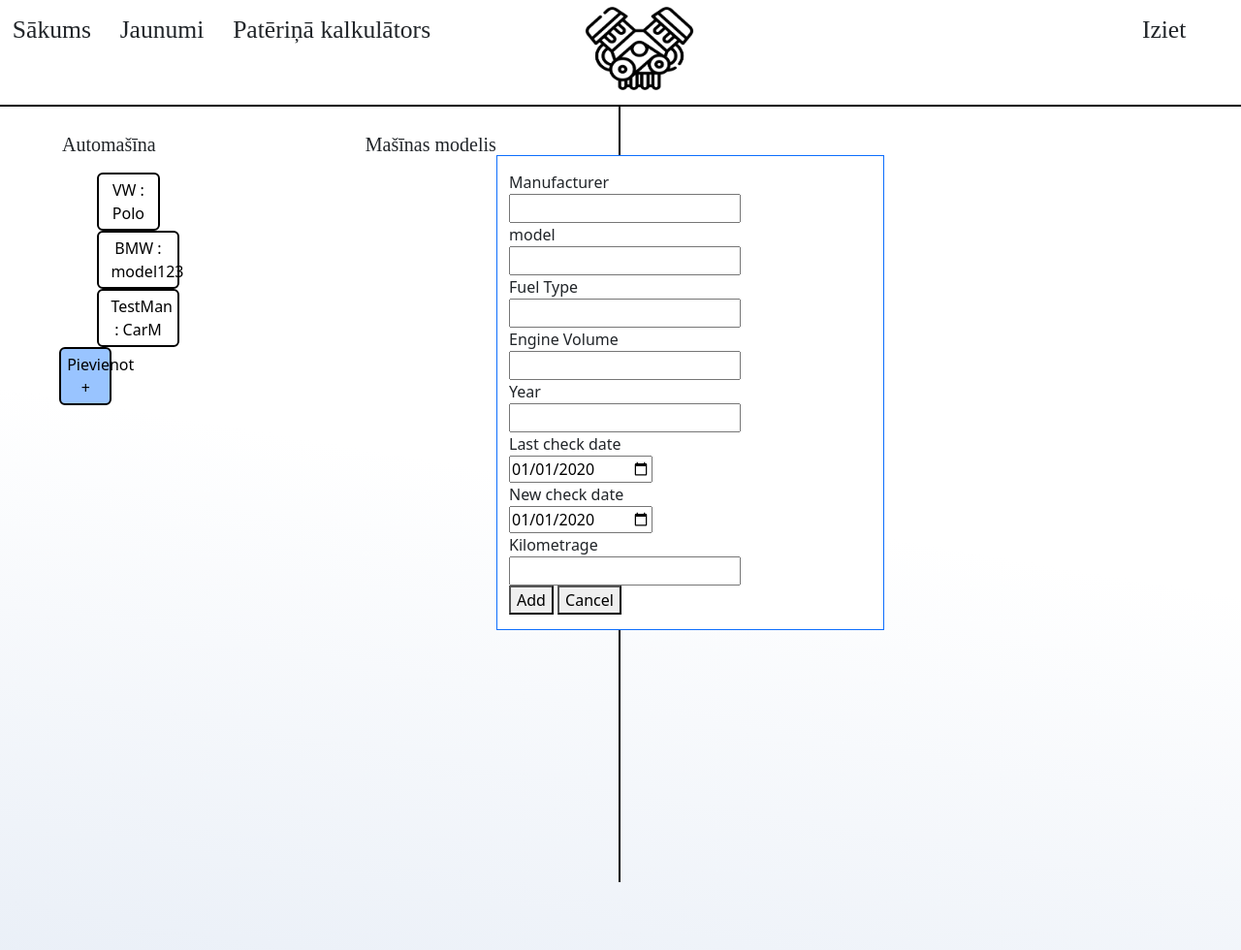
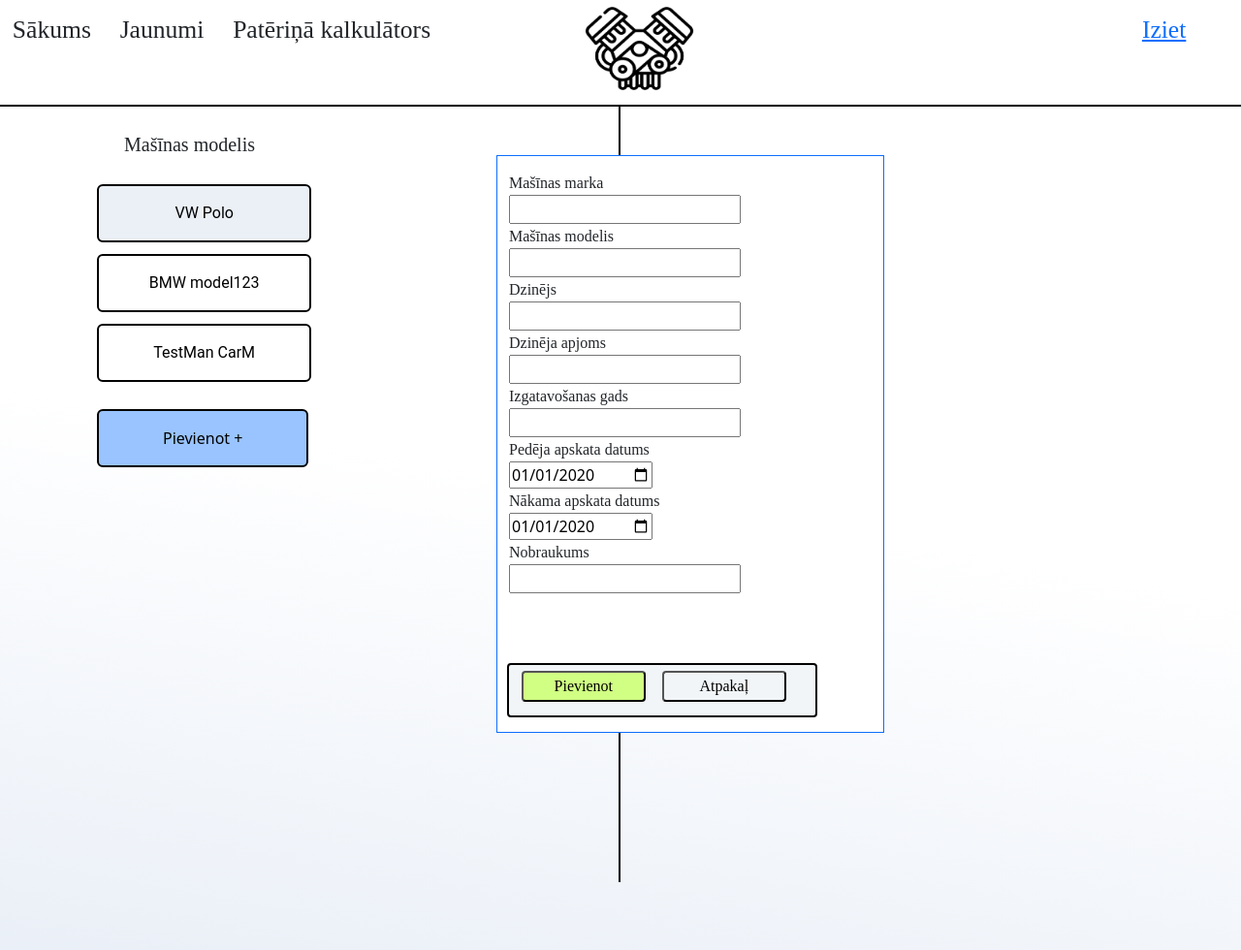
Before and after one commit to AlexKov3579/CarHealth, a Django app: template main/templates/index.html in a window 1280 px wide, after a click on "Pievienot +". Shown: the top 980 px of the page at 97% size. Run offline with Django 3.2, Linux system fonts and the light colour scheme; the template is opened without the code that fills it: values that come from a table or form of the project are taken from there, others are empty; data comes from the database, SQL or seed files in the repository; both versions use the stored data as it was after the commit; some libraries are stand-ins or nearby versions.

Commit message:
updated entry forms and text styles

```diff
--- a/main/templates/index.html
+++ b/main/templates/index.html
@@ -24,7 +24,7 @@
       <h1 class="text-start" style="display:inline-block; padding-left: 1vw; font: 2vw cormorant; padding-top: 2vh;">Sākums</h1>
       <h1 class="text-center" style="display:inline-block; padding-left: 2vw; font: 2vw cormorant;">Jaunumi</h1>
       <h1 class="text-end" style="display:inline-block; padding-left: 2vw; font: 2vw cormorant;" >Patēriņā kalkulātors</h1>
-      <h1 class="text-end" style="display:inline-block; padding-left: 57vw; font: 2vw cormorant;" >Iziet</h1>
+      <a href="../login/login.html" style="display:inline-block; padding-left: 57vw; font: 2vw cormorant;">Iziet</a>
 
     </div>
 
@@ -33,37 +33,43 @@
     <div id="newCarForm" class="row align-items-center justify-content-center border border-primary bg-white" style= "z-index: 3;position: fixed; margin : auto; top : 20%; left : 40% ;width: 400px; height : auto; padding-top : 15px;auto; padding-bottom : 15px;">
       <form action = "add_car" method = "post">
         {% csrf_token %}
-        <div><label for="{{ new_car_form.manufacturer.id_for_label }}">Manufacturer </label></div>
+        <div><label for="{{ new_car_form.manufacturer.id_for_label }}"><font face = "Cormorant SC">Mašīnas marka</font> </label></div>
         <div> {{new_car_form.manufacturer}} </div>
-        <div><label for="{{ new_car_form.model.id_for_label }}">model </label></div>
+        <div><label for="{{ new_car_form.model.id_for_label }}"><font face = "Cormorant SC">Mašīnas modelis</font> </label></div>
         <div> {{new_car_form.model}} </div>
-        <div><label for="{{ new_car_form.engineType.id_for_label }}">Fuel Type </label></div>
+        <div><label for="{{ new_car_form.engineType.id_for_label }}"><font face = "Cormorant SC">Dzinējs</font></label></div>
         <div> {{new_car_form.engineType}} </div>
-        <div><label for="{{ new_car_form.engineVol.id_for_label }}">Engine Volume </label></div>
+        <div><label for="{{ new_car_form.engineVol.id_for_label }}"><font face = "Cormorant SC">Dzinēja apjoms</font></label></div>
         <div> {{new_car_form.engineVol}} </div>
-        <div><label for="{{ new_car_form.year.id_for_label }}">Year </label></div>
+        <div><label for="{{ new_car_form.year.id_for_label }}"><font face = "Cormorant SC">Izgatavošanas gads</font></label></div>
         <div> {{new_car_form.year}} </div>
-        <div><label for="{{ new_car_form.lastCheck.id_for_label }}">Last check date </label></div>
+        <div><label for="{{ new_car_form.lastCheck.id_for_label }}"><font face = "Cormorant SC">Pedēja apskata datums</font> </label></div>
         <div> {{new_car_form.lastCheck}} </div>
-        <div><label for="{{ new_car_form.nextCheck.id_for_label }}">New check date </label></div>
+        <div><label for="{{ new_car_form.nextCheck.id_for_label }}"><font face = "Cormorant SC">Nākama apskata datums</font> </label></label></div>
         <div> {{new_car_form.nextCheck}} </div>
-        <div><label for="{{ new_car_form.kilometrage.id_for_label }}">Kilometrage </label></div>
+        <div><label for="{{ new_car_form.kilometrage.id_for_label }}"><font face = "Cormorant SC">Nobraukums</font> </label></div>
         <div> {{new_car_form.kilometrage}} </div>
-        <button type = "submit">Add</button>
-        <button type = "button" onclick= "$('#newCarForm').hide()">Cancel</button>
+        <div style=" width: 25vw; height: 7vh; margin-top: 9vh; margin-left: -2px; border: 2px solid #000000; background-color: #F1F5F8; border-radius: 4px;">
+          <button type = "submit" style="display:inline-block; margin-left: 1vw; width: 10vw; height: 4vh; background-color: #D0FF83; border-radius: 4px;"><font face = "Cormorant SC">Pievienot</font></button>
+          <button type = "button" style="display:inline-block; margin-left: 1vw; margin-top: 0.7vh; width: 10vw; height: 4vh; background-color: #F1F5F8; border-radius: 4px;" onclick= "$('#newCarForm').hide()"> <font face = "Cormorant SC">Atpakaļ</font></button>
+        </div>
       </form>
     </div>
 
-    <div id="updatePartForm" class="row align-items-center justify-content-center border border-primary bg-white" style= "z-index: 3;position: fixed; margin : auto; top : 20%; left : 40% ;width: 400px; height : 400px">
+    <div id="updatePartForm" class="row align-items-center justify-content-center border border-primary bg-white" style= "z-index: 3;position: fixed; margin : auto; top : 20%; left : 40% ;width: 32vw; height: 40vh">
       <form action = "update" method = "post">
         {% csrf_token %}
-        <div><label for="{{ update_form.newValue.id_for_label }}">New Value </label></div>
+        <p class="text-center"><font face = "Cormorant SC" size="5px">Atjaunināt: {{part.typeId.typeName}}</font></p>
+        <p class="text-center"><font face = "Cormorant SC" size="5px">Odometra rādijums uz doto brīdi:</font></p>
+        <div><label for="{{ update_form.newValue.id_for_label }}"><font face = "Cormorant SC">km</font></label></div>
         <div> {{update_form.newValue}} </div>
         <div> {{update_form.partId}} </div>
         <div> {{update_form.carId}} </div>
         <div> {{update_form.updateAll}} </div>
-        <button type = "submit">Update</button>
-        <button type = "button" onclick= "$('#updatePartForm').hide()">Cancel</button>
+        <div style=" width: 30vw; height: 7vh; margin-top: 9vh; margin-left: -2px; border: 2px solid #000000; background-color: #F1F5F8; border-radius: 4px;">
+          <button type = "submit" style="display:inline-block; margin-left: 7vw; width: 10vw; height: 4vh; background-color: #D0FF83; border-radius: 4px;"> <font face = "Cormorant SC">Atjaunināt</font></label></button>
+          <button type = "button" style="display:inline-block; margin-left: 1vw; margin-top: 0.7vh; width: 10vw; height: 4vh; background-color: #F1F5F8; border-radius: 4px;" onclick= "$('#updatePartForm').hide()"> <font face = "Cormorant SC">Atcelt</font></button>
+        </div>
       </form>
     </div>
     <div style="width: 100%; height: 110px; z-index: 2; "></div>
@@ -72,31 +78,33 @@
     <div style="position: fixed; width: 50vw; height: 100vh;  margin-top: 0px;  border-right: 2px solid #000000;  " >
 
       <div style="padding-top: 3.5vh; padding-bottom: 0.08vh; padding-left: 4vw; font: 20px cormorant;">
-        <p style="display:inline-block; padding-left: 1vw;">Automašīna</p>
-        <p style="display:inline-block; padding-left: 16.5vw;" >Mašīnas modelis</p>
+        <p style="display:inline-block; padding-left: 6vw;"><font face = "Cormorant SC">Mašīnas modelis</font></p>
       </div>
 
 
       <div class="row" style="padding-left: 4vw; padding-right: 4vw;">
         <div class = "col-4">
           {% for car in cars %}
-          <div class="row" style="padding-left: 4vw; padding-right: 4vw;">
-            <button class="col" id="car" data-carId = {{ car.pk }} style="background-color: #FFFFFF; border: 2px solid #000000; margin-left: 10px; margin-right: 10px; border-radius: 6px; height: 60px; text-align: center; ">
-              {{ car.manufacturer }} : {{ car.model }}
+          <div class="row" style="padding-left: 4vw; padding-right: 4vw; padding-top: 1.5vh; width: 343px;">
+            <button class="col" id="car" data-carId = {{ car.pk }} style="background-color: #FFFFFF; border: 2px solid #000000; margin-left: 10px; margin-right: 10px; border-radius: 6px; width: 343px; height: 60px; text-align: center; " onclick="changeColor()">
+              <font face = "Roboto">{{ car.manufacturer }}  {{ car.model }}</font>
             </button>
           </div>
           {% endfor %}
-          <button onclick= "$('#newCarForm').show()" class="col-4" style="background-color: #99C4FF; border: 2px solid #000000; margin-left: 10px; margin-right: 10px; border-radius: 6px; height: 60px; text-align: center; ">
-            Pievienot +
-          </button>
+          <div class="row" style="padding-left: 4vw; padding-right: 4vw; padding-top: 3.5vh; width: 320px;">
+            <button onclick= "$('#newCarForm').show()" style="background-color: #99C4FF; border: 2px solid #000000; margin-left: 10px; margin-right: 10px; border-radius: 6px; width: 343px;; height: 60px; text-align: center; ">
+              Pievienot +
+            </button>
+          </div>
           </div>
           <div class = "col-4" >
             {% for car in cars %}
               <div class = "car-data" data-carId = {{ car.pk }}>
                 {% for key, value in car.main_info.items %}
                   {% if key != 'kilometrage' %}
-                  <div style="border: 2px solid #000000; margin-left: 10px; margin-right: 10px; border-radius: 6px; text-align: center; padding-top: 15px;">
-                    {{ key }} : {{ value }}
+                  <p style="display:inline-block; padding-left: 6vw;"><font face = "Cormorant SC">{{ key }}</font></p>
+                  <div style="border: 2px solid #000000; margin-left: 140px; margin-right: 10px; border-radius: 6px; text-align: center; padding-top: 15px; padding-bottom: 15px; width: 200px;">
+                    {{ value }}
                   </div>
                   {% endif %}
                 {% endfor %}
@@ -118,10 +126,10 @@
       <div style="padding-top: 4vh; padding-bottom: 1vh; padding-left: 4vw; font: 20px cormorant;">Pēdējais odometra rādījums: </div>
 
         <div class="row" style="padding-left: 4vw; padding-right: 4vw;">
-          <div class="col" style="border: 2px solid #000000; margin-left: 10px; margin-right: 10px; border-radius: 6px; height: 60px; text-align: center; padding-top: 15px;">
+          <div class="col" style="border: 2px solid #000000; margin-left: 10px; margin-right: 10px; border-radius: 6px; height: 60px; text-align: center; padding-bottom: 10px;">
             {{ car.kilometrage}} km
           </div>
-          <div class="col" style="border: 2px solid #000000; margin-left: 10px; margin-right: 10px; border-radius: 6px; height: 60px; text-align: center; padding-top: 15px;">
+          <div class="col" style="border: 2px solid #000000; margin-left: 10px; margin-right: 10px; border-radius: 6px; height: 60px; text-align: center; padding-bottom: 10px;">
             {{ car.checkDate}}
           </div>
           <button onclick = "showUpdateForm({{ car.kilometrage}}, null, {{ car.pk }} , true)" class="col" style="border: 2px solid #000000; margin-left: 10px; margin-right: 10px; border-radius: 6px; height: 60px; text-align: center;  background-color: #99C4FF;">
@@ -139,10 +147,10 @@
             <div class="col-2">Maximum :</div>
           </div>
           <div class="row" style="padding-left: 4vw; padding-right: 4vw;">
-            <div class="col" style="border: 2px solid #000000; margin-left: 10px; margin-right: 10px; border-radius: 6px; height: 60px; text-align: center; padding-top: 15px;">
+            <div class="col" style="border: 2px solid #000000; margin-left: 10px; margin-right: 10px; border-radius: 6px; height: 60px; text-align: center; padding-bottom: 10px;">
               {{part.currentCondition}} {{part.typeId.conditionMeasurment}}
             </div>
-            <div class="col" style="border: 2px solid #000000; margin-left: 10px; margin-right: 10px; border-radius: 6px; height: 60px; text-align: center; padding-top: 15px;">
+            <div class="col" style="border: 2px solid #000000; margin-left: 10px; margin-right: 10px; border-radius: 6px; height: 60px; text-align: center; padding-bottom: 10px;">
               {{part.typeId.stockCondition}} {{part.typeId.conditionMeasurment}}
             </div>
             <button onclick = "showUpdateForm({{part.currentCondition}}, {{ part.pk }}, {{ car.pk }}, false)" class="col" style="border: 2px solid #000000; margin-left: 10px; margin-right: 10px; border-radius: 6px; height: 60px; text-align: center;  background-color: #99C4FF;">
@@ -186,6 +194,11 @@
         }
 
       </script>
+
+<script type="text/javascript">
+  document.getElementById("car").style.background='#EBF0F7';
+</script>
+
     <!-- Option 1: Bootstrap Bundle with Popper -->
     <script src="https://cdn.jsdelivr.net/npm/bootstrap@5.1.3/dist/js/bootstrap.bundle.min.js" integrity="sha384-ka7Sk0Gln4gmtz2MlQnikT1wXgYsOg+OMhuP+IlRH9sENBO0LRn5q+8nbTov4+1p" crossorigin="anonymous"></script>
 
--- /dev/null
+++ b/pyvenv.cfg
@@ -0,0 +1,3 @@
+home = C:\Program Files\Python310
+include-system-site-packages = false
+version = 3.10.2
```
Also changed, not shown: login/templates/login.html (+5 -5 lines), login/templates/register.html (+8 -8 lines), db.sqlite3, 11 other files.
